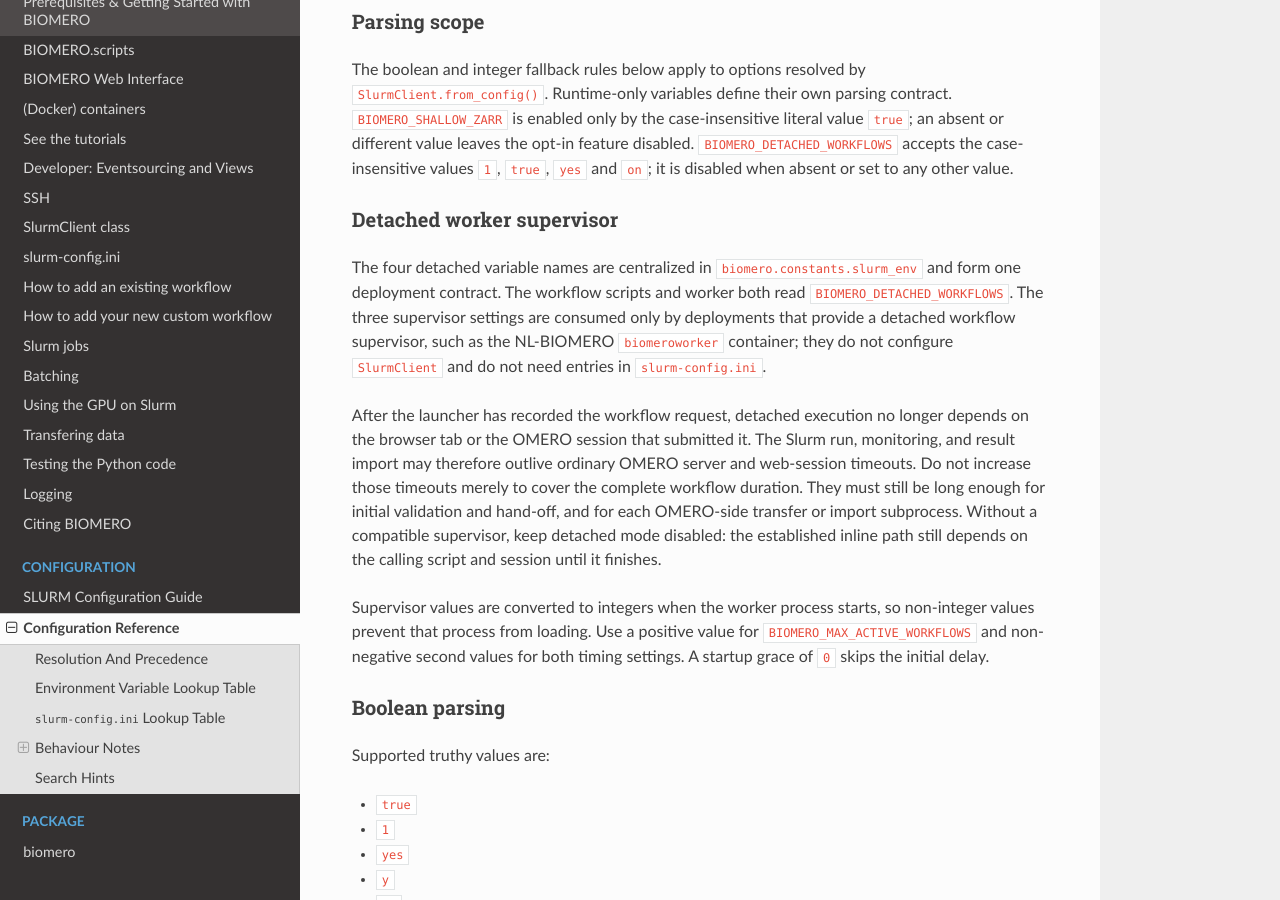
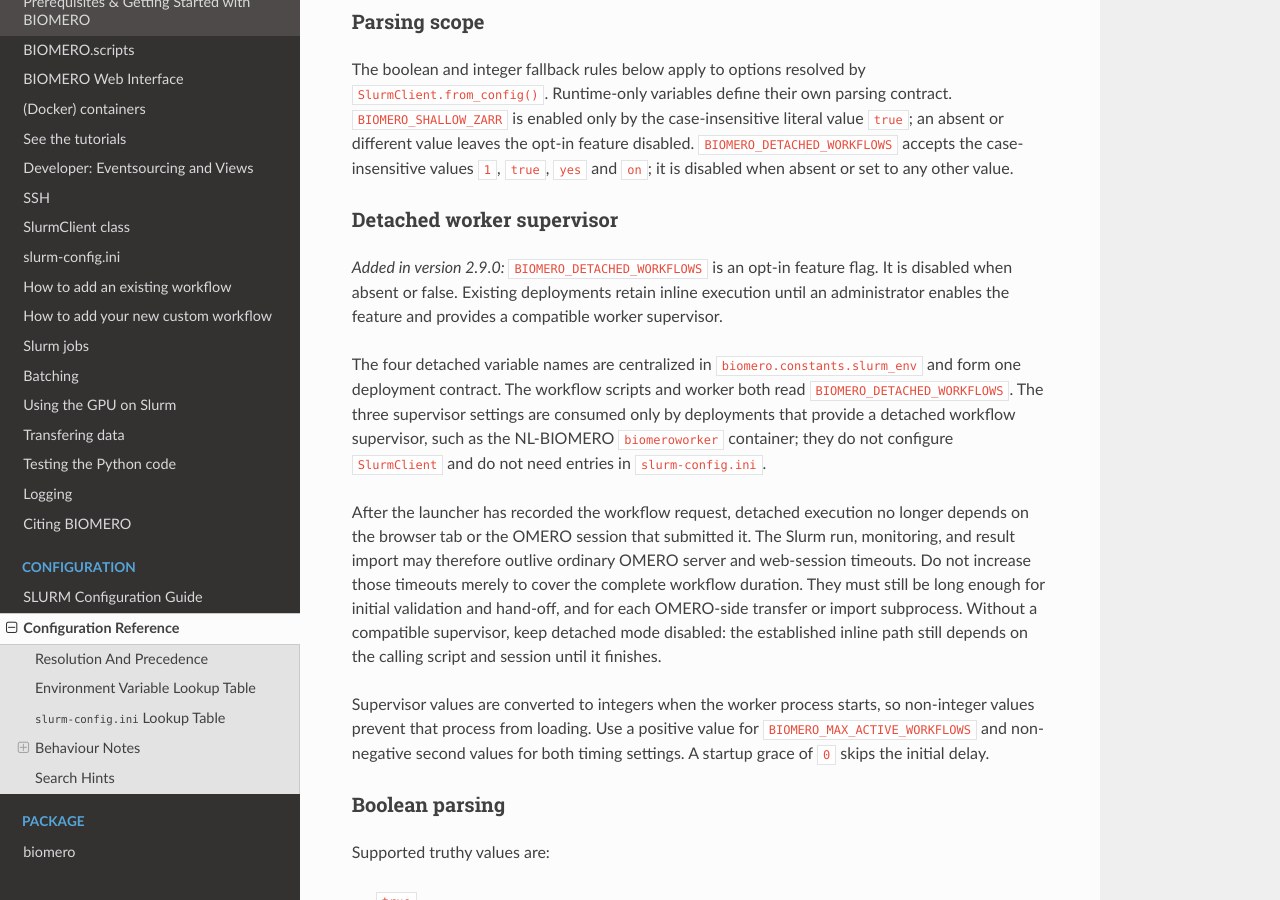
Before and after one commit to NL-BioImaging/biomero, a Sphinx documentation site: the page built from docs/configuration-reference.rst, in a window 1280 px wide and 900 px high, scrolled down 2905 px. Built offline with Sphinx 7.4.7 and the Read the Docs theme 3.1.0, drawn with Linux system fonts in a browser that asks for light colours; pages that are not in the unit, such as notebooks, are missing from menus.

Commit message:
Clarify detached workflow opt-in behavior

```diff
--- a/docs/configuration-reference.rst
+++ b/docs/configuration-reference.rst
@@ -274,6 +274,13 @@
 Detached worker supervisor
 ~~~~~~~~~~~~~~~~~~~~~~~~~~
 
+.. versionadded:: 2.9.0
+
+   ``BIOMERO_DETACHED_WORKFLOWS`` is an opt-in feature flag. It is disabled
+   when absent or false. Existing deployments
+   retain inline execution until an administrator enables the feature and
+   provides a compatible worker supervisor.
+
 The four detached variable names are centralized in
 ``biomero.constants.slurm_env`` and form one deployment contract. The workflow
 scripts and worker both read ``BIOMERO_DETACHED_WORKFLOWS``. The three
```
Also changed, not shown: README.md (+7 -1 lines).
